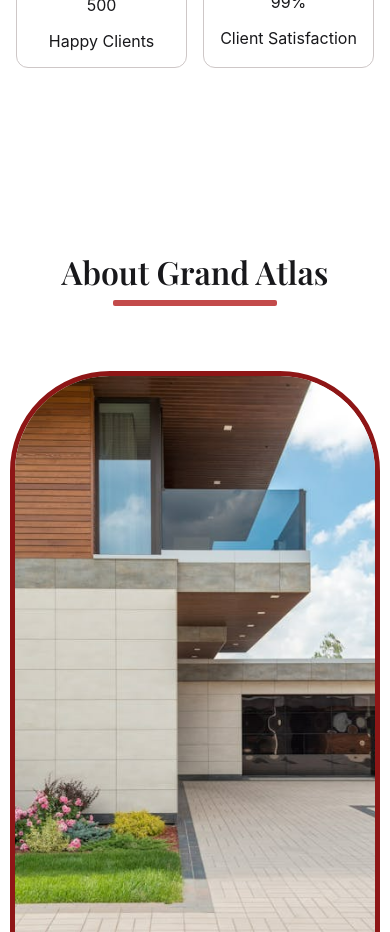
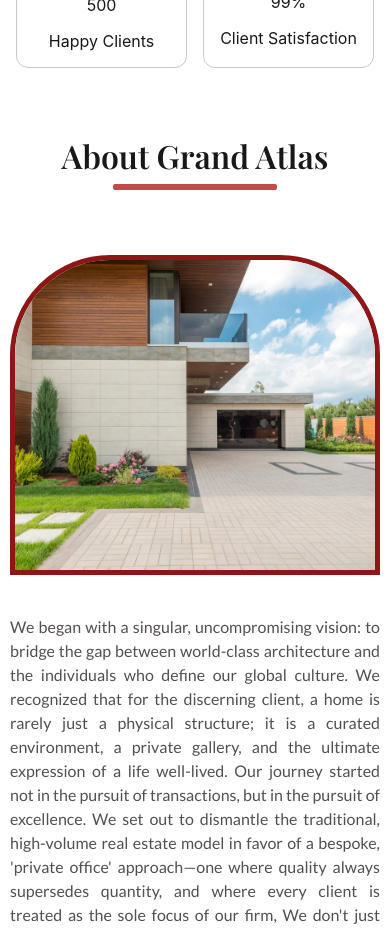
Before and after one commit to salemsalehtech/Real_State, a React (Vite) app: page / in a window 390 px wide. Shown: the part 1420-2352 px from the top of the page. Built offline with nearby package versions, Linux system fonts and the light colour scheme.

Commit message:
Update SectionTwo component for improved title margin and image height adjustments

```diff
--- a/src/pages/Home/SectionTwo/SectionTwo.jsx
+++ b/src/pages/Home/SectionTwo/SectionTwo.jsx
@@ -7,13 +7,13 @@ function SectionTwo() {
   return (
     <section className="mx-2.5 md:mx-5 lg:mx-20">
       <div>
-        <Title title={"About Grand Atlas"} hs={"mt-[180px]"} ds={"mb-[65px]"} />
+        <Title title={"About Grand Atlas"} hs={"mt-16 md:mt-[180px]"} ds={"mb-[65px]"} />
       </div>
       <div className="flex flex-col justify-center items-center md:flex md:flex-col lg:flex lg:flex-row lg:justify-around gap-10">
         <img
           src={About}
           alt="About img"
-          className="w-full lg:w-1/2 min-w-0 rounded-t-[100px] border-[5px] border-[#8E1616] max-w-168.25 h-167 object-cover"
+          className="w-full lg:w-1/2 min-w-0 rounded-t-[100px] border-[5px] border-[#8E1616] max-w-168.25 h-80 md:h-167 object-cover"
         />
         <div className="flex flex-col justify-center lg:justify-between items-center lg:items-start w-full lg:w-1/2 min-w-0 gap-2 lg:gap-10 max-w-156">
           <p className="text-[#554E4E] text-base md:text-lg lg:text-lg xl:text-[24px] lg:leading-relaxed font-lato font-medium text-justify">
```
